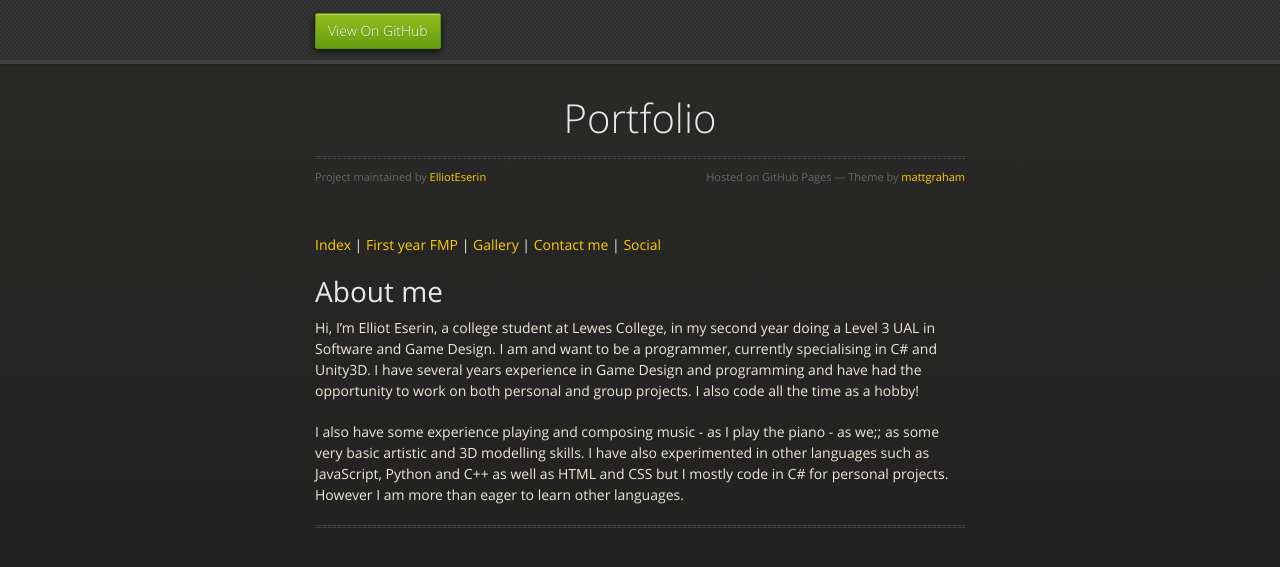
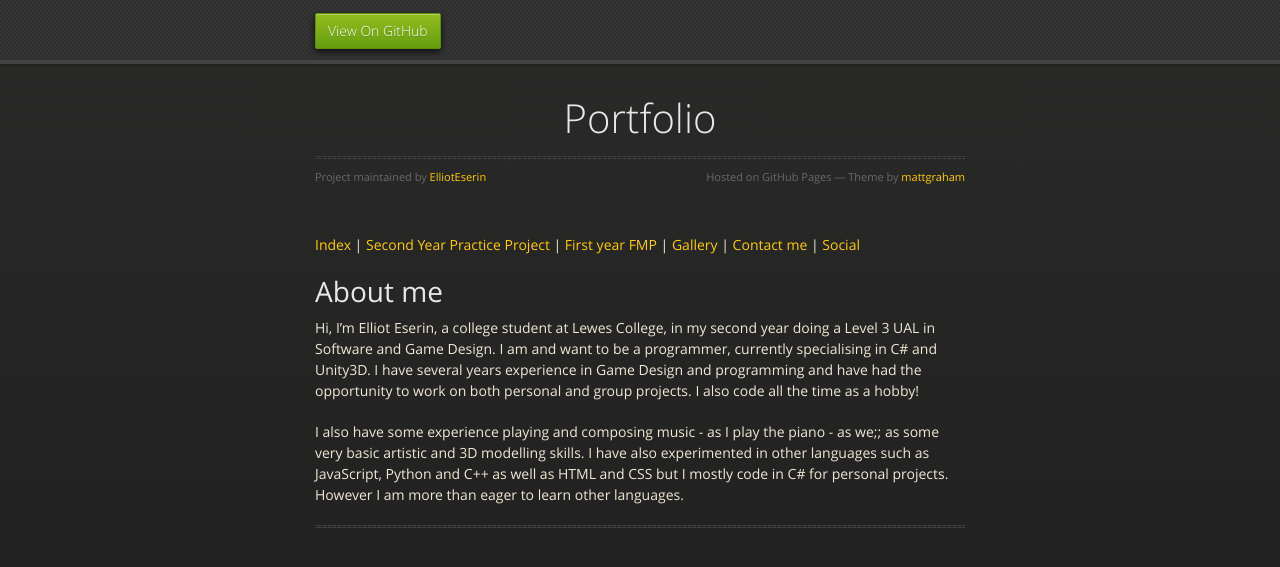
Before and after one commit to ElliotEserin/Portfolio, a Jekyll site: the page built from index.md, in a window 1280 px wide. Shown: the top 567 px of the page. Built offline with Jekyll 4.4.1, drawn with Linux system fonts in a browser that asks for light colours; the repository's description, which GitHub fills in, is left out; our own code applies the rules of GitHub Pages for plain Markdown files.

Commit message:
Update default.html

```diff
--- a/_layouts/default.html
+++ b/_layouts/default.html
@@ -43,6 +43,7 @@
         <div>
            <nav>
             <a href="index.html">Index</a> |
+            <a href="year2Project1.html">Second Year Practice Project</a> |
             <a href="FMP.html">First year FMP</a> |
             <a href="gallery.html">Gallery</a> |
             <a href="contact.html">Contact me</a> |
```
